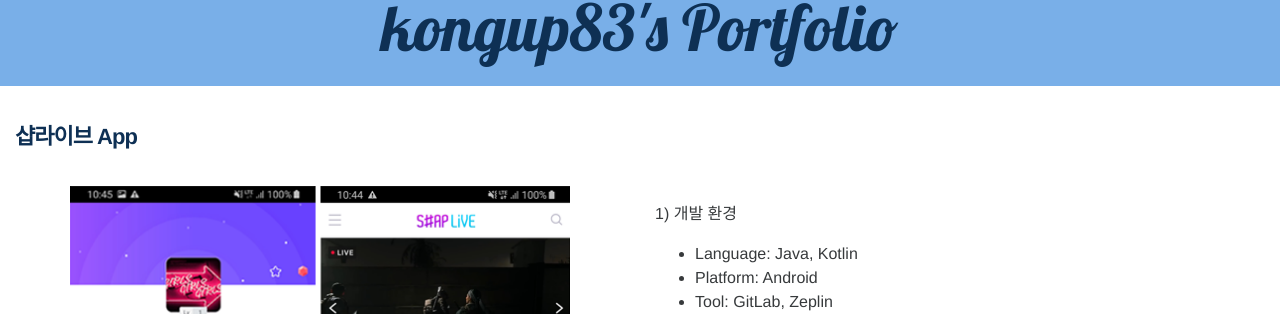
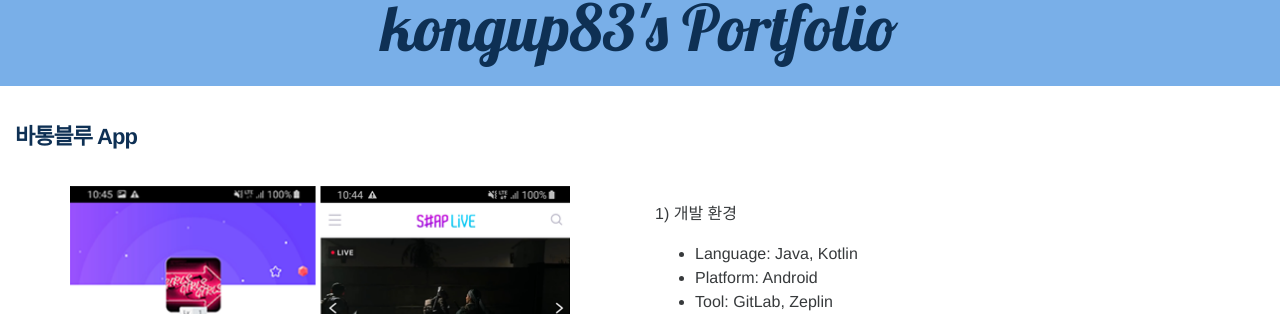
Before and after one commit to kongup83/kongup83.github.io, a Jekyll site: the page built from _posts/2021-05-12-portfolio13.md, in a window 1280 px wide. Shown: the part 140-454 px from the top of the page. Built offline with Jekyll 4.4.1, drawn with Linux system fonts in a browser that asks for light colours; nearby versions of some CDN libraries.

Commit message:
Update 2021-05-12-portfolio13.md

```diff
--- a/_posts/2021-05-12-portfolio13.md
+++ b/_posts/2021-05-12-portfolio13.md
@@ -1,8 +1,8 @@
 ---
 layout: post
-project: 샵라이브
-title: 샵라이브 App
-date: 2018-11-30 15:30:00
+project: 바통블루
+title: 바통블루 App
+date: 2021-05-12 08:00:00
 categories: posts
 tags: portfolio
 icon: blue_AppIcon.png
```
